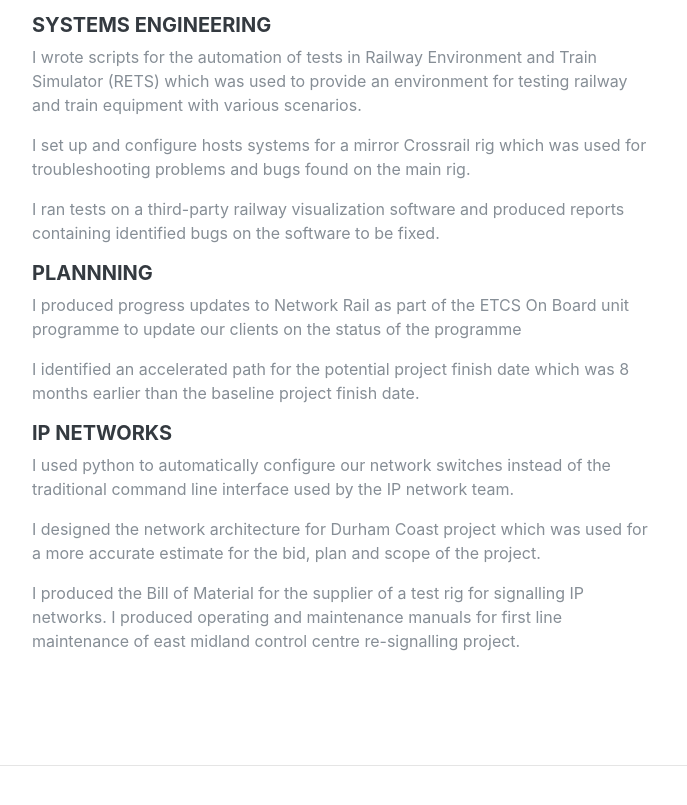
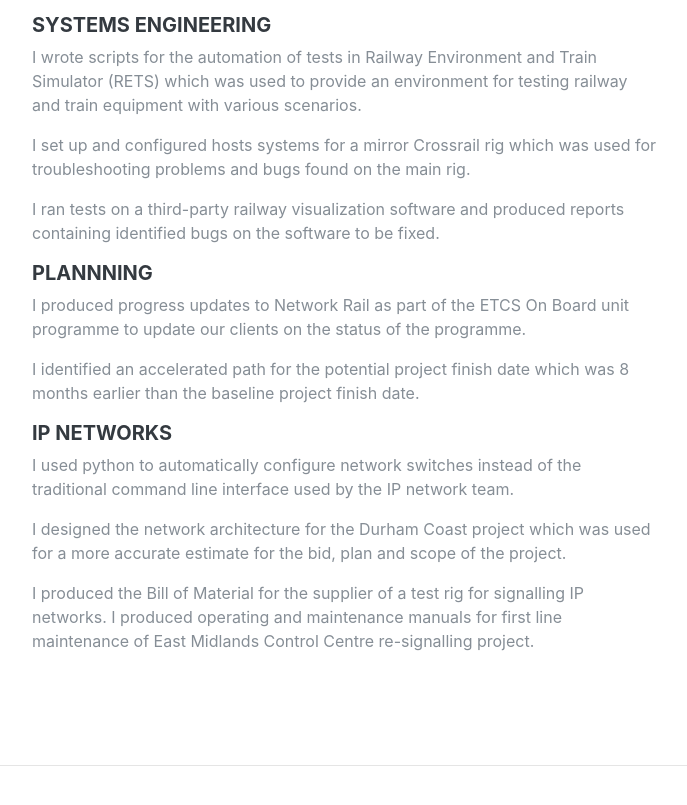
Before and after one commit to EOjeah/emmanuel-website, a website: page index.html in a window 1280 px wide. Shown: the part 1042-1847 px from the top of the page, without its empty margins (288-975 px from the left). Drawn offline with nearby package versions, Linux system fonts and the light colour scheme; files that its build step writes are made by us from their sources; a web font is replaced by a local one.

Commit message:
minor changes to skills and work experience

```diff
--- a/index.html
+++ b/index.html
@@ -119,7 +119,7 @@
             I wrote scripts for the automation of tests in Railway Environment and Train Simulator (RETS) which was used to provide an environment for testing railway and train equipment with various scenarios.
             </p>
             <p>
-            I set up and configure hosts systems for a mirror Crossrail rig which was used for troubleshooting problems and bugs found on the main rig.
+            I set up and configured hosts systems for a mirror Crossrail rig which was used for troubleshooting problems and bugs found on the main rig.
             </p>
             <p>
             I ran tests on a third-party railway visualization software and produced reports containing identified bugs on the software to be fixed.
@@ -127,7 +127,7 @@
 
             <h5>Plannning</h5>
             <p>
-            I produced progress updates to Network Rail as part of the ETCS On Board unit programme to update our clients on the status of the programme
+            I produced progress updates to Network Rail as part of the ETCS On Board unit programme to update our clients on the status of the programme.
             </p>
 
             <p>
@@ -136,15 +136,15 @@
 
             <h5>IP Networks</h5>
             <p>
-            I used python to automatically configure our network switches instead of the traditional command line interface used by the IP network team.
+            I used python to automatically configure network switches instead of the traditional command line interface used by the IP network team.
             </p>
 
             <p>
-            I designed the network architecture for Durham Coast project which was used for a more accurate estimate for the bid, plan and scope of the project.
+            I designed the network architecture for the Durham Coast project which was used for a more accurate estimate for the bid, plan and scope of the project.
             </p>
 
             <p>
-            I produced the Bill of Material for the supplier of a test rig for signalling IP networks. I produced operating and maintenance manuals for first line maintenance of east midland control centre re-signalling project.
+            I produced the Bill of Material for the supplier of a test rig for signalling IP networks. I produced operating and maintenance manuals for first line maintenance of East Midlands Control Centre re-signalling project.
             </p>
           </div>
           <div class="resume-date text-md-right">
```
